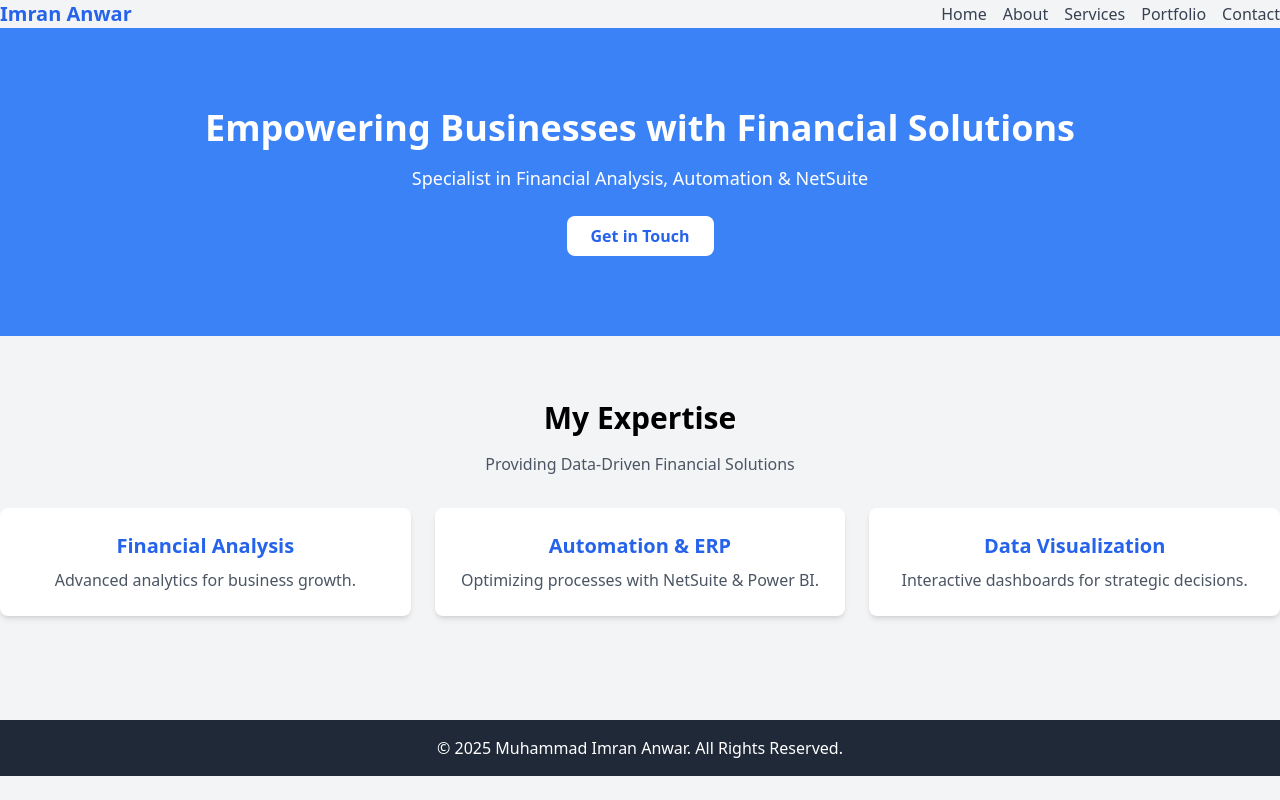
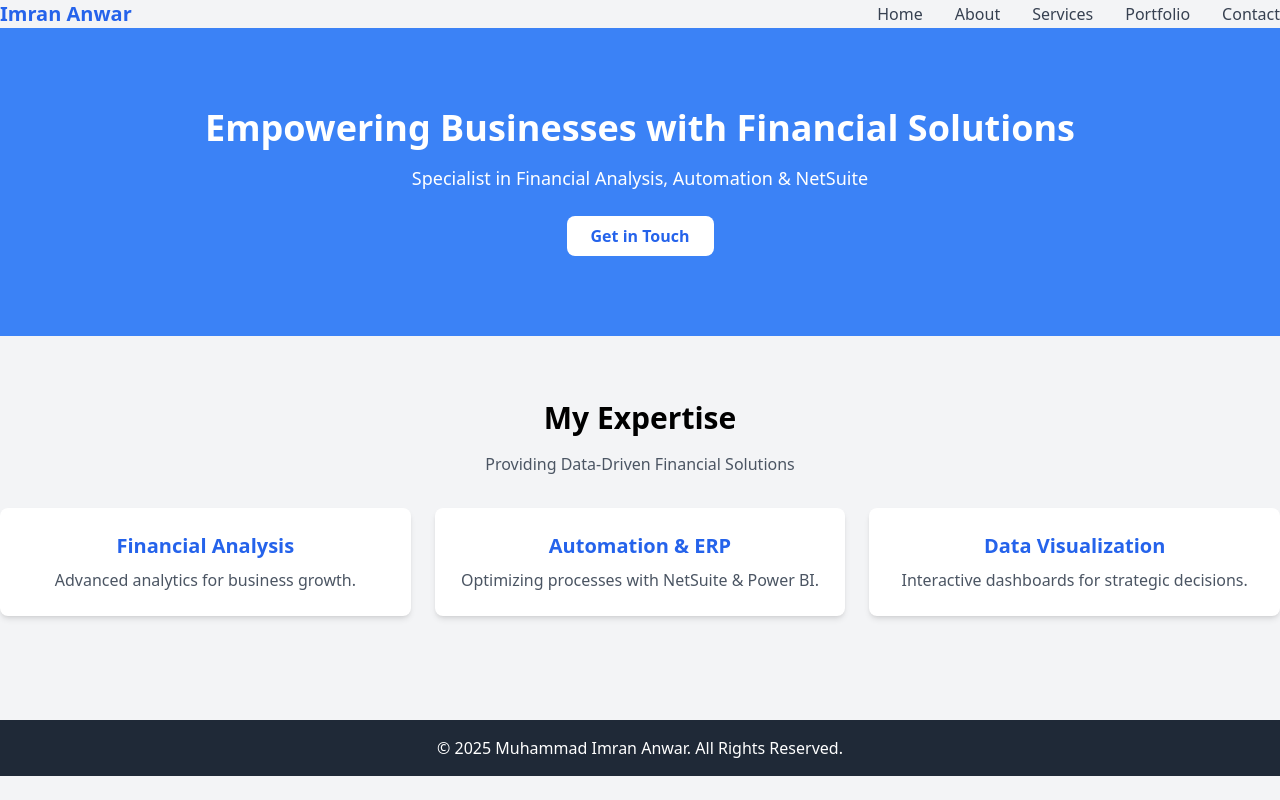
Before and after one commit to mimrananwar/mimrananwar.github.io, a plain HTML site: page index.html in a window 1280 px wide. Drawn offline with nearby package versions, Linux system fonts and the light colour scheme.

Commit message:
Update navbar.html

```diff
--- a/navbar.html
+++ b/navbar.html
@@ -1,12 +1,14 @@
 <nav class="navbar">
     <div class="container  mx-auto flex justify-between items-center">
         <a href="index.html" class="text-xl font-bold text-blue-600">Imran Anwar</a>
-        <ul class="flex space-x-4">
+
  <button class="lg:hidden focus:outline-none" id="menu-toggle">
             <svg class="w-6 h-6" fill="none" stroke="currentColor" viewBox="0 0 24 24">
                 <path stroke-linecap="round" stroke-linejoin="round" stroke-width="2" d="M4 6h16M4 12h16m-7 6h7"></path>
             </svg>
         </button>
+
+        <ul class="hidden lg:flex space-x-8" id="menu">
                 <li><a href="index.html" class="text-gray-700 hover:text-blue-600">Home</a></li>
                 <li><a href="about.html" class="text-gray-700 hover:text-blue-600">About</a></li>
                 <li><a href="services.html" class="text-gray-700 hover:text-blue-600">Services</a></li>
```
